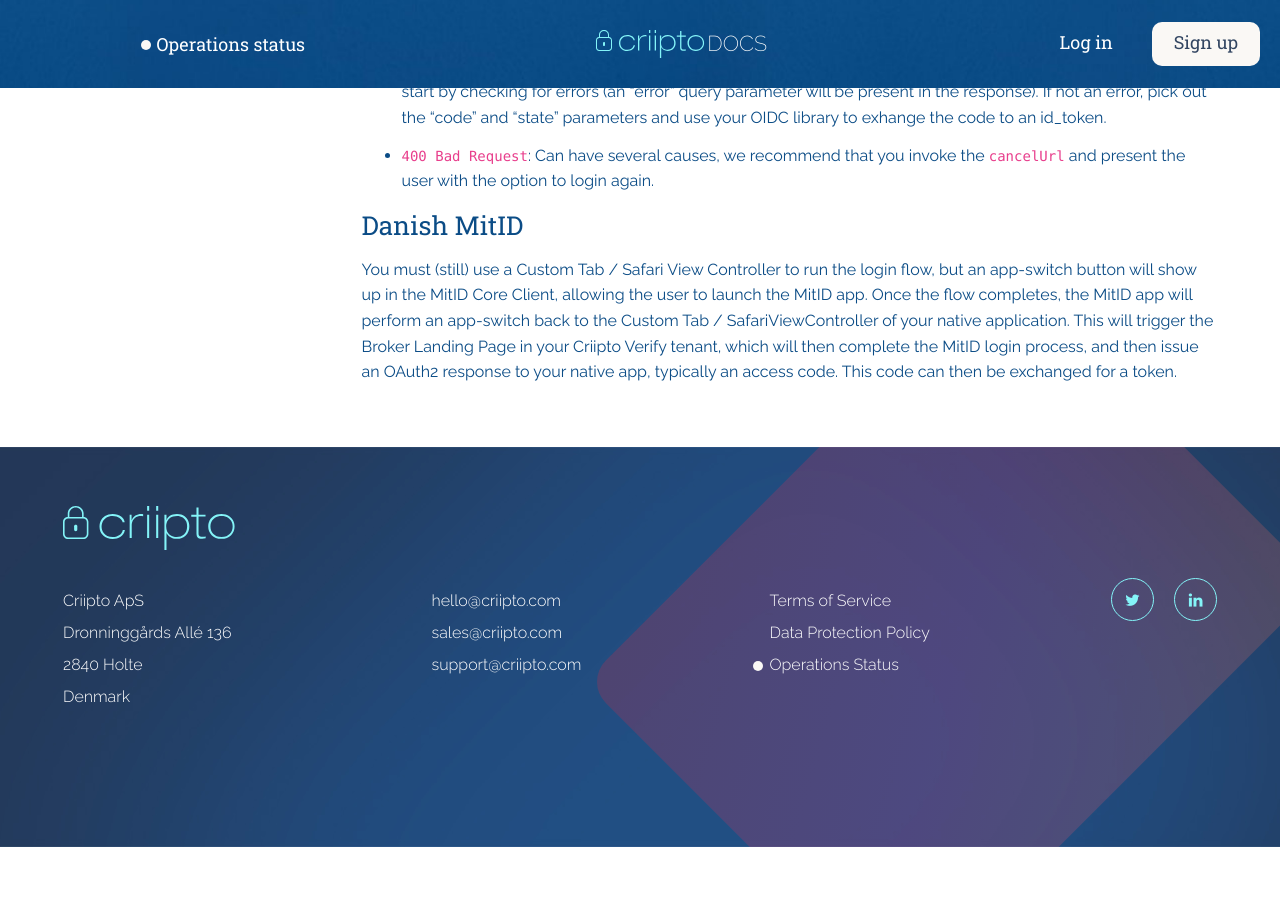
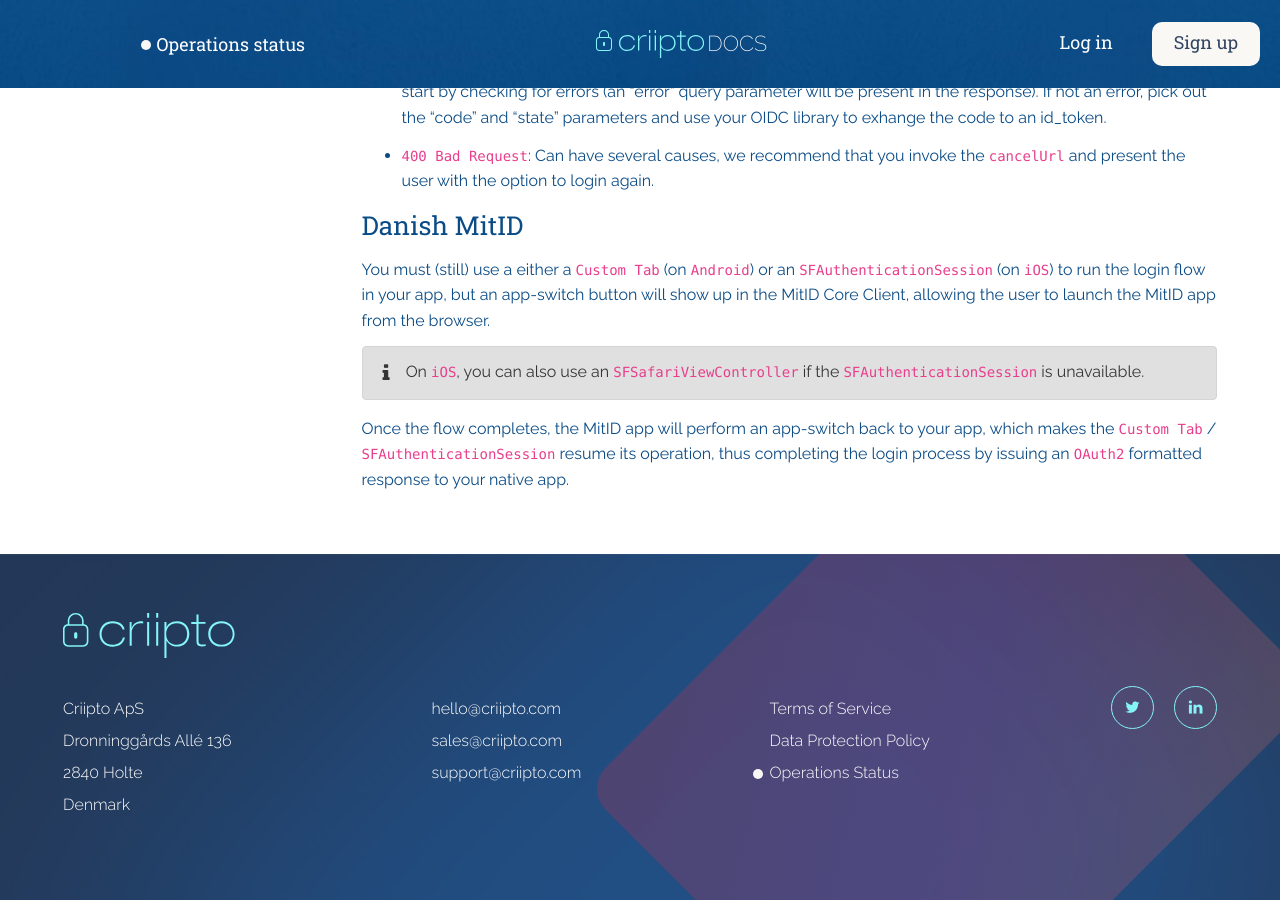
Before and after one commit to criipto/docs-old, a Jekyll site: the page built from how-to/appswitch.md, in a window 1280 px wide and 900 px high, scrolled down 1512 px. Built offline with Jekyll 4.4.1, drawn with Linux system fonts in a browser that asks for light colours; some web fonts are replaced; before the commit the page ends 2359 px from its top, so only the background shows below that.

Commit message:
Reworded MitID section after testing via Expo.

```diff
--- a/how-to/appswitch.md
+++ b/how-to/appswitch.md
@@ -67,5 +67,12 @@
 
 ## Danish MitID
 
-You must (still) use a Custom Tab / Safari View Controller to run the login flow, but an app-switch button will show up in the MitID Core Client, allowing the user to launch the MitID app. Once the flow completes, the MitID app will perform an app-switch back to the Custom Tab / SafariViewController of your native application.
-This will trigger the Broker Landing Page in your Criipto Verify tenant, which will then complete the MitID login process, and then issue an OAuth2 response to your native app, typically an access code. This code can then be exchanged for a token.
+You must (still) use a either a `Custom Tab` (on `Android`) or an `SFAuthenticationSession` (on `iOS`) to run the login flow in your app, but an app-switch button will show up in the MitID Core Client, allowing the user to launch the MitID app from the browser.
+
+{% iconnote info %}
+
+On `iOS`, you can also use an `SFSafariViewController` if the `SFAuthenticationSession` is unavailable.
+
+{% endiconnote %}
+
+Once the flow completes, the MitID app will perform an app-switch back to your app, which makes the `Custom Tab` / `SFAuthenticationSession` resume its operation, thus completing the login process by issuing an `OAuth2` formatted response to your native app.
```
